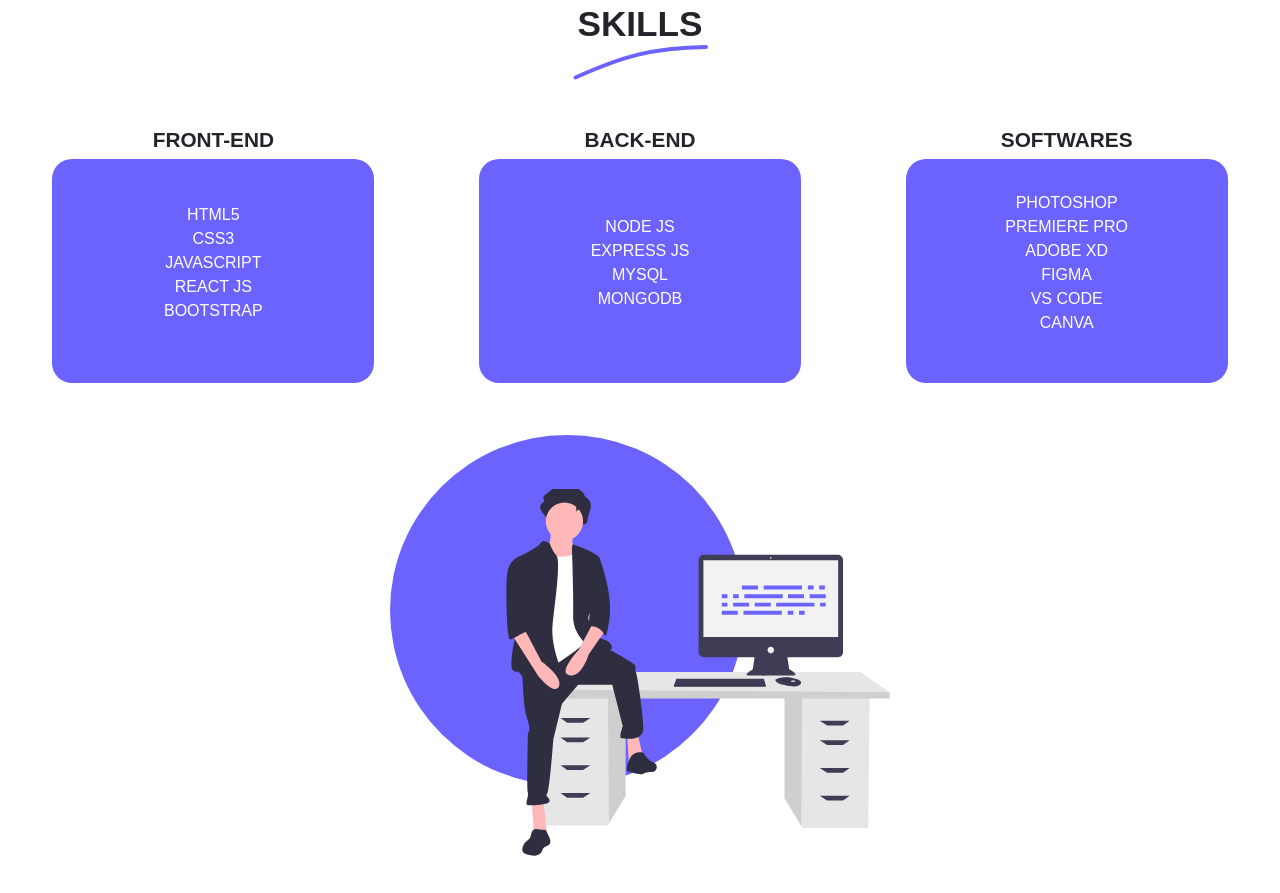
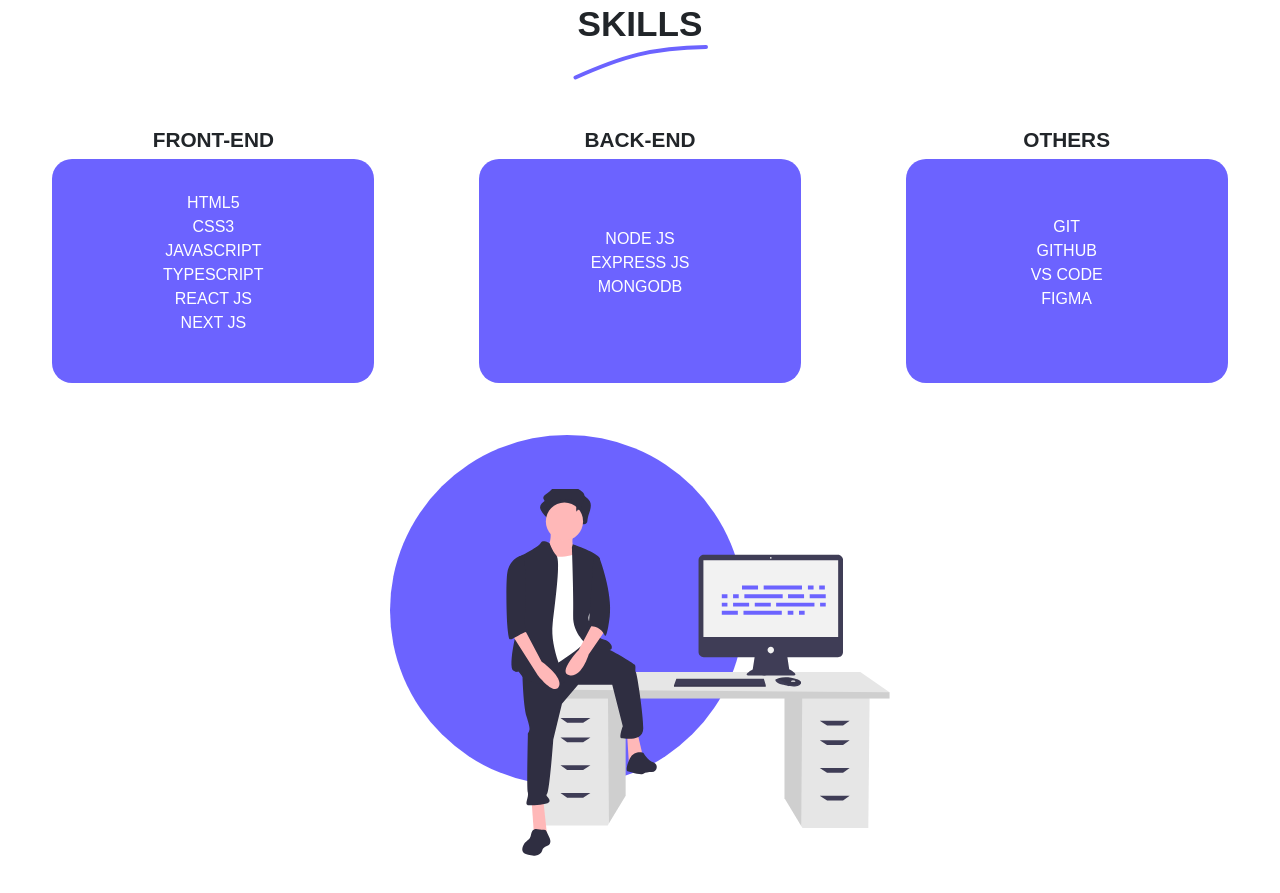
Before and after one commit to MatyAlfonso/matias-alfonso-portfolio, a plain HTML site: page index.html in a window 1280 px wide. Shown: the part 1579-2472 px from the top of the page. Drawn offline with nearby package versions, Linux system fonts and the light colour scheme; a web font is replaced by a local one.

Commit message:
Portfolio updated

```diff
--- a/index.html
+++ b/index.html
@@ -57,8 +57,8 @@
                     I’m Matías Alfonso, a 23 year’s old Full Stack Web developer.<br />
                     My beginnings in the coding world starts in 2018 at the university, in Argentina, where I decided to study a Computer Science Degree, based on my love for videogames.<br />
                     There, I became more curious about the Computer Science world; I wanted to learn everything.<br/>
-                    So, in late 2019 I did a Web Development course at DIGITAL HOUSE, and knew a new world. When I finished it (in the middle of the pandemic), I continued learning more about web development self-taught. But later, I discovered the concept of "UI Design", so I learned a little about it also. <br/>
-                    Right now I'm living in Italy since mids 2021, and learning about Cybersecurity only for hobby (because everyone wants to be called a hacker), and Smart Contracts, because I think it's the future. <br/>
+                    So, in late 2019 I did a Web Development course at DIGITAL HOUSE, and I knew a new world. When I finished it (in the middle of the pandemic), I continued learning more about web development self-taught. But later, I discovered the concept of "UI Design", so I learned a little about it also. <br/>
+                    I'm living in Italy since mids 2021, and I'm currently learning Next.JS and React Native both with TypeScript. <br/>
                     As you see I'm a curious and creative person, self-taught and proactive. Always wanting to learn something new. <br/>
                     I'm looking for my first job as a dev. A job with a good culture, where I can learn a lot from my colleagues every day and become a better professional.
                 </p>
@@ -76,8 +76,9 @@
                             <li>HTML5</li>
                             <li>CSS3</li>
                             <li>JAVASCRIPT</li>
+                            <li>TYPESCRIPT</li>
                             <li>REACT JS</li>
-                            <li>BOOTSTRAP</li>
+                            <li>NEXT JS</li>
                         </ul>
                     </div>
                 </div>
@@ -89,23 +90,20 @@
                         <ul class="list">
                             <li>NODE JS</li>
                             <li>EXPRESS JS</li>
-                            <li>MYSQL</li>
                             <li>MONGODB</li>
                         </ul>
                     </div>
                 </div>
                 <div class="container scroll2">
                     <p class="skill-title">
-                        SOFTWARES
+                        OTHERS
                     </p>
                     <div class="card3">
                         <ul class="list">
-                            <li>PHOTOSHOP</li>
-                            <li>PREMIERE PRO</li>
-                            <li>ADOBE XD</li>
+                            <li>GIT</li>
+                            <li>GITHUB</li>
+                            <li>VS CODE</li>
                             <li>FIGMA</li>
-                            <li>VS CODE</li>
-                            <li>CANVA</li>
                         </ul>
                     </div>
                 </div>
```
